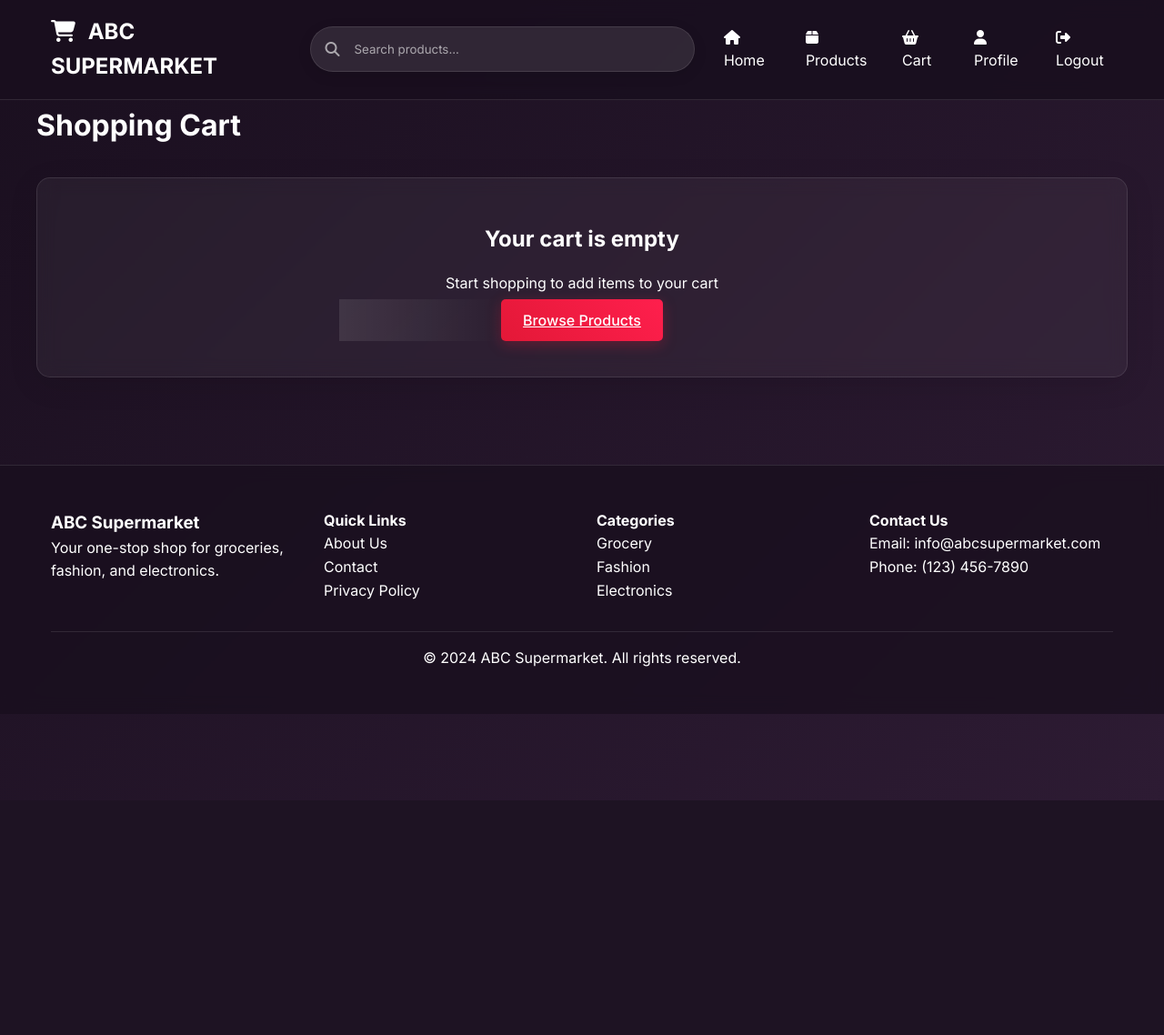
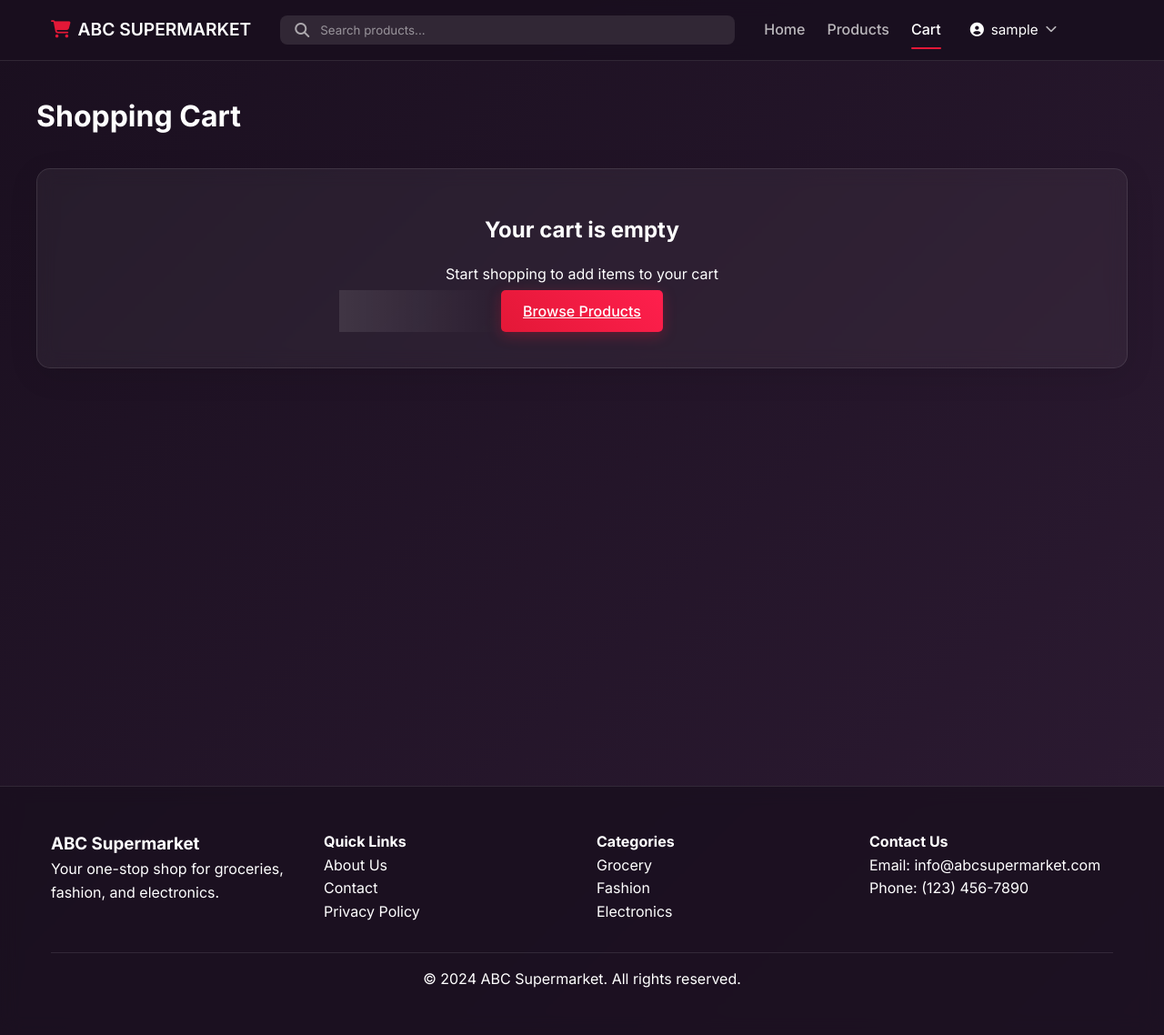
Before and after one commit to Genral-Khan/ABC-Supermarket, a PHP site: page /cart.php in a window 1280 px wide. Shown: the whole page at 91% size. Before the commit the page ends 880 px from the top, so only its background shows below. Run offline with PHP 8.4, Linux system fonts and the light colour scheme; the visitor is signed in with stand-in values (Sample User, id 1); data comes from the database, SQL or seed files in the repository; data that the repository does not hold is empty.

Commit message:
Revamp navbar and search bar styles for improved usability and aesthetics. Introduce user menu with dropdown functionality and enhance responsive design for better mobile experience.

```diff
--- a/assets/css/style.css
+++ b/assets/css/style.css
@@ -23,80 +23,246 @@ body {
     min-height: 100vh;
 }
 
-/* Navigation */
+/* Updated Navbar Styles */
 .navbar {
-    background: rgba(26, 15, 31, 0.8);
+    background: rgba(26, 15, 31, 0.95);
     backdrop-filter: blur(10px);
     -webkit-backdrop-filter: blur(10px);
-    padding: 1rem 2rem;
+    padding: 0.75rem 0;
     position: fixed;
     width: 100%;
     top: 0;
     z-index: 1000;
     border-bottom: 1px solid rgba(255, 255, 255, 0.1);
-    transition: all 0.3s ease;
 }
 
-.navbar:hover {
-    background: rgba(26, 15, 31, 0.95);
-}
-
-.navbar-brand {
-    color: var(--light-color);
-    font-size: 1.5rem;
-    font-weight: bold;
-    text-decoration: none;
-    position: relative;
-    transition: all 0.3s ease;
-}
-
-.navbar-brand:after {
-    content: '';
-    position: absolute;
-    width: 0;
-    height: 2px;
-    bottom: -4px;
-    left: 0;
-    background-color: var(--primary-color);
-    transition: width 0.3s ease;
-}
-
-.navbar-brand:hover:after {
-    width: 100%;
-}
-
-.nav-links {
+.nav-content {
     display: flex;
     align-items: center;
     gap: 2rem;
 }
 
-.nav-links a {
+.navbar-brand {
+    display: flex;
+    align-items: center;
+    gap: 0.5rem;
+    color: var(--light-color);
+    text-decoration: none;
+    font-weight: 600;
+    font-size: 1.2rem;
+    white-space: nowrap;
+}
+
+.navbar-brand i {
+    color: var(--primary-color);
+}
+
+/* Search Container */
+.search-container {
+    flex: 1;
+    max-width: 500px;
+}
+
+.search-bar {
+    display: flex;
+    align-items: center;
+    background: rgba(255, 255, 255, 0.1);
+    border-radius: 8px;
+    padding: 0.5rem 1rem;
+    transition: all 0.3s ease;
+}
+
+.search-bar:focus-within {
+    background: rgba(255, 255, 255, 0.15);
+    box-shadow: 0 0 0 2px rgba(227, 24, 55, 0.2);
+}
+
+.search-bar i {
+    color: rgba(255, 255, 255, 0.6);
+    margin-right: 0.75rem;
+}
+
+.search-bar input {
+    background: transparent;
+    border: none;
+    color: var(--light-color);
+    width: 100%;
+    outline: none;
+}
+
+.search-bar input::placeholder {
+    color: rgba(255, 255, 255, 0.5);
+}
+
+/* Navigation Links */
+.nav-links {
+    display: flex;
+    align-items: center;
+    gap: 1.5rem;
+}
+
+.nav-item {
+    color: rgba(255, 255, 255, 0.7);
+    text-decoration: none;
+    font-weight: 500;
+    padding: 0.5rem 0;
+    position: relative;
+    transition: all 0.3s ease;
+}
+
+.nav-item:hover {
+    color: var(--light-color);
+}
+
+.nav-item.active {
+    color: var(--light-color);
+}
+
+.nav-item.active::after {
+    content: '';
+    position: absolute;
+    bottom: 0;
+    left: 0;
+    width: 100%;
+    height: 2px;
+    background: var(--primary-color);
+    border-radius: 2px;
+}
+
+/* Auth Button */
+.auth-button {
+    background: var(--primary-color);
+    color: var(--light-color);
+    text-decoration: none;
+    padding: 0.5rem 1.25rem;
+    border-radius: 8px;
+    display: flex;
+    align-items: center;
+    gap: 0.5rem;
+    font-weight: 500;
+    transition: all 0.3s ease;
+    box-shadow: 0 4px 15px rgba(227, 24, 55, 0.2);
+}
+
+.auth-button:hover {
+    transform: translateY(-2px);
+    box-shadow: 0 6px 20px rgba(227, 24, 55, 0.3);
+}
+
+.auth-button i {
+    font-size: 0.9rem;
+    transition: transform 0.3s ease;
+}
+
+.auth-button:hover i {
+    transform: translateX(3px);
+}
+
+/* User Menu */
+.user-menu {
+    position: relative;
+}
+
+.user-trigger {
+    background: none;
+    border: none;
+    color: var(--light-color);
+    display: flex;
+    align-items: center;
+    gap: 0.5rem;
+    cursor: pointer;
+    padding: 0.5rem;
+    font-size: 0.95rem;
+    transition: all 0.3s ease;
+}
+
+.user-trigger i:last-child {
+    font-size: 0.8rem;
+    opacity: 0.7;
+    transition: transform 0.3s ease;
+}
+
+.user-menu:hover .user-trigger i:last-child {
+    transform: rotate(180deg);
+}
+
+.user-dropdown {
+    position: absolute;
+    top: 100%;
+    right: 0;
+    background: rgba(26, 15, 31, 0.98);
+    backdrop-filter: blur(10px);
+    -webkit-backdrop-filter: blur(10px);
+    border-radius: 8px;
+    padding: 0.5rem;
+    min-width: 200px;
+    box-shadow: 0 10px 25px rgba(0, 0, 0, 0.2);
+    border: 1px solid rgba(255, 255, 255, 0.1);
+    opacity: 0;
+    visibility: hidden;
+    transform: translateY(10px);
+    transition: all 0.3s ease;
+}
+
+.user-menu:hover .user-dropdown {
+    opacity: 1;
+    visibility: visible;
+    transform: translateY(0);
+}
+
+.user-dropdown a {
+    display: flex;
+    align-items: center;
+    gap: 0.75rem;
+    padding: 0.75rem 1rem;
     color: var(--light-color);
     text-decoration: none;
     transition: all 0.3s ease;
-    position: relative;
-    padding: 0.5rem 0;
+    border-radius: 6px;
 }
 
-.nav-links a:after {
-    content: '';
-    position: absolute;
-    width: 0;
-    height: 2px;
-    bottom: 0;
-    left: 0;
-    background-color: var(--primary-color);
-    transition: width 0.3s ease;
+.user-dropdown a:hover {
+    background: rgba(255, 255, 255, 0.1);
 }
 
-.nav-links a:hover:after {
-    width: 100%;
+.dropdown-divider {
+    height: 1px;
+    background: rgba(255, 255, 255, 0.1);
+    margin: 0.5rem 0;
 }
 
-.nav-links a:hover {
-    color: var(--primary-color);
-    transform: translateY(-2px);
+.logout-link {
+    color: var(--primary-color) !important;
+}
+
+.logout-link:hover {
+    background: rgba(227, 24, 55, 0.1) !important;
+}
+
+/* Main Content Spacing */
+.main-content {
+    margin-top: 70px; /* Adjusted for the new navbar height */
+    min-height: calc(100vh - 70px);
+}
+
+/* Responsive Design */
+@media (max-width: 992px) {
+    .nav-content {
+        flex-wrap: wrap;
+        gap: 1rem;
+    }
+
+    .search-container {
+        order: 3;
+        width: 100%;
+        max-width: none;
+    }
+}
+
+@media (max-width: 768px) {
+    .nav-links {
+        display: none; /* You might want to add a mobile menu later */
+    }
 }
 
 /* Buttons */
@@ -161,37 +327,6 @@ body {
     grid-template-columns: repeat(auto-fill, minmax(250px, 1fr));
     gap: 2rem;
     padding: 2rem;
-}
-
-/* Search Bar */
-.search-bar {
-    display: flex;
-    align-items: center;
-    background: rgba(255, 255, 255, 0.1);
-    border-radius: 25px;
-    padding: 0.5rem 1rem;
-    box-shadow: 0 4px 15px rgba(0, 0, 0, 0.1);
-    border: 1px solid rgba(255, 255, 255, 0.1);
-    transition: all 0.3s ease;
-}
-
-.search-bar:focus-within {
-    background: rgba(255, 255, 255, 0.15);
-    border-color: rgba(255, 255, 255, 0.2);
-    box-shadow: 0 4px 20px rgba(0, 0, 0, 0.2);
-}
-
-.search-bar input {
-    border: none;
-    outline: none;
-    width: 100%;
-    padding: 0.5rem;
-    background: transparent;
-    color: var(--light-color);
-}
-
-.search-bar input::placeholder {
-    color: rgba(255, 255, 255, 0.6);
 }
 
 /* Footer */
@@ -263,17 +398,6 @@ body {
     max-width: 1200px;
     margin: 0 auto;
     padding: 0 1rem;
-}
-
-/* Responsive Design */
-@media (max-width: 768px) {
-    .nav-links {
-        display: none;
-    }
-
-    .product-grid {
-        grid-template-columns: repeat(auto-fill, minmax(200px, 1fr));
-    }
 }
 
 /* Additional Modern Effects */
--- a/includes/header.php
+++ b/includes/header.php
@@ -14,33 +14,64 @@ session_start();
 <body>
     <nav class="navbar">
         <div class="container">
-            <div style="display: flex; justify-content: space-between; align-items: center;">
+            <div class="nav-content">
+                <!-- Logo -->
                 <a href="index.php" class="navbar-brand">
-                    <i class="fas fa-shopping-cart" style="margin-right: 0.5rem;"></i>
-                    ABC SUPERMARKET
+                    <i class="fas fa-shopping-cart"></i>
+                    <span>ABC SUPERMARKET</span>
                 </a>
 
-                <div class="search-bar" style="width: 40%; margin: 0 2rem;">
-                    <i class="fas fa-search" style="color: rgba(255,255,255,0.6); margin-right: 0.5rem;"></i>
-                    <input type="text" id="searchInput" placeholder="Search products...">
+                <!-- Search Bar -->
+                <div class="search-container">
+                    <div class="search-bar">
+                        <i class="fas fa-search"></i>
+                        <input type="text" id="searchInput" placeholder="Search products...">
+                    </div>
                 </div>
 
+                <!-- Navigation Links -->
                 <div class="nav-links">
-                    <a href="index.php"><i class="fas fa-home"></i> Home</a>
-                    <a href="products.php"><i class="fas fa-box"></i> Products</a>
-                    <a href="cart.php"><i class="fas fa-shopping-basket"></i> Cart</a>
+                    <a href="index.php" class="nav-item <?php echo ($_SERVER['PHP_SELF'] == '/index.php') ? 'active' : ''; ?>">
+                        Home
+                    </a>
+                    <a href="products.php" class="nav-item <?php echo ($_SERVER['PHP_SELF'] == '/products.php') ? 'active' : ''; ?>">
+                        Products
+                    </a>
+                    <a href="cart.php" class="nav-item <?php echo ($_SERVER['PHP_SELF'] == '/cart.php') ? 'active' : ''; ?>">
+                        Cart
+                    </a>
+
                     <?php if(isset($_SESSION['user_id'])): ?>
-                        <a href="profile.php"><i class="fas fa-user"></i> Profile</a>
-                        <a href="logout.php"><i class="fas fa-sign-out-alt"></i> Logout</a>
+                        <div class="user-menu">
+                            <button class="user-trigger">
+                                <i class="fas fa-user-circle"></i>
+                                <span><?php echo htmlspecialchars($_SESSION['username'] ?? 'User'); ?></span>
+                                <i class="fas fa-chevron-down"></i>
+                            </button>
+                            <div class="user-dropdown">
+                                <a href="profile.php">
+                                    <i class="fas fa-user"></i> Profile
+                                </a>
+                                <a href="orders.php">
+                                    <i class="fas fa-box"></i> Orders
+                                </a>
+                                <div class="dropdown-divider"></div>
+                                <a href="logout.php" class="logout-link">
+                                    <i class="fas fa-sign-out-alt"></i> Logout
+                                </a>
+                            </div>
+                        </div>
                     <?php else: ?>
-                        <a href="login.php"><i class="fas fa-sign-in-alt"></i> Login</a>
-                        <a href="register.php"><i class="fas fa-user-plus"></i> Register</a>
+                        <a href="login.php" class="auth-button">
+                            <span>Sign In</span>
+                            <i class="fas fa-arrow-right"></i>
+                        </a>
                     <?php endif; ?>
                 </div>
             </div>
         </div>
     </nav>
 
-    <div style="margin-top: 80px;"><!-- Content spacing from fixed navbar -->
+    <div class="main-content"><!-- Main content wrapper -->
 </body>
 </html>
```
